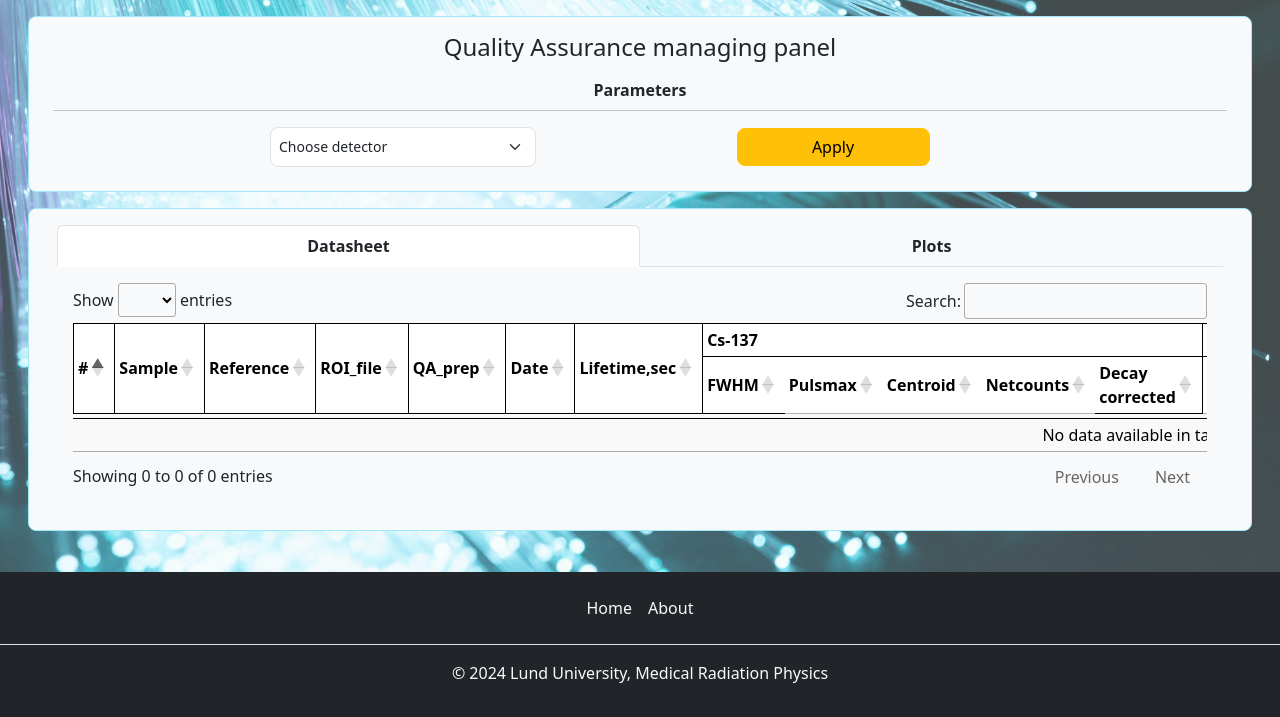
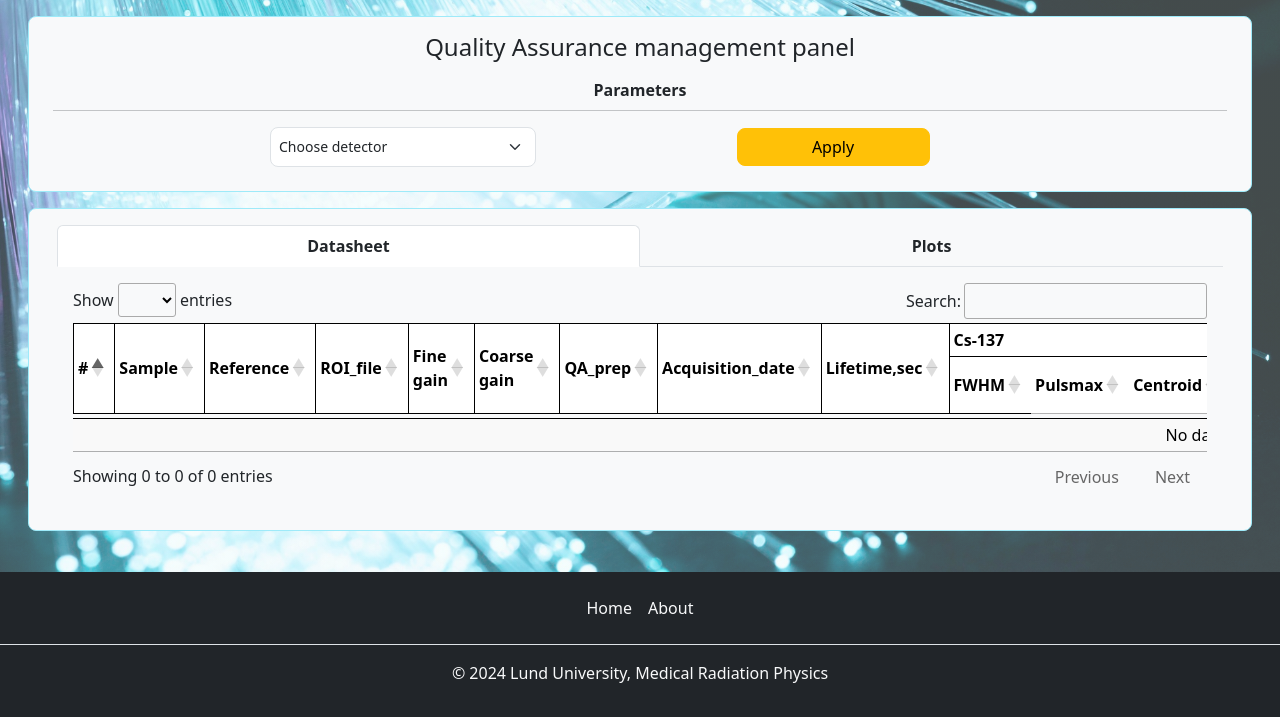
Before and after one commit to ADv0rnik/quantum, a Django app: page / in a window 1280 px wide. Shown: the part 83-800 px from the top of the page. Run offline with Django 5.2, Linux system fonts and the light colour scheme; tables that the repository leaves empty hold one stand-in row (values such as "Sample post"); lists and menus that the app fills with data are empty; parts of the project's set-up code (start-up, migrations or seed data) failed here and were passed over; some libraries are stand-ins or nearby versions.

Commit message:
DEV-0011 Updated UI for datasheet

```diff
--- a/qa/models.py
+++ b/qa/models.py
@@ -79,6 +79,10 @@ class SessionData(models.Model):
     )
     is_reference = models.BooleanField(
         verbose_name=_("Is Reference"),
+        default=False
+    )
+    is_approved = models.BooleanField(
+        verbose_name=_("Approved session"),
         default=False
     )
     created_at = models.DateTimeField(auto_now_add=True)
--- a/qa/templates/dashboard.html
+++ b/qa/templates/dashboard.html
@@ -3,7 +3,7 @@
 {% block content %}
 <div class="container-fluid">
     <div class="title p-3 m-3 text-center bg-light border border-opacity-50 border-info-subtle rounded-3">
-        <h4>Quality Assurance managing panel</h4>
+        <h4>Quality Assurance management panel</h4>
         <div class="flex-container">
             <div class="d-flex flex-column flex-shrink-0">
                 <span class="text-center fw-bold pt-2">Parameters</span>
@@ -68,8 +68,10 @@
                                                 <th class="align-middle border-start border-black" rowspan="2">Sample</th>
                                                 <th class="align-middle border-start border-black" rowspan="2">Reference</th>
                                                 <th class="align-middle border-start border-black" rowspan="2">ROI_file</th>
+                                                <th class="align-middle border-start border-black" rowspan="2">Fine gain</th>
+                                                <th class="align-middle border-start border-black" rowspan="2">Coarse gain</th>
                                                 <th class="align-middle border-start border-black" rowspan="2">QA_prep</th>
-                                                <th class="align-middle border-start border-black" rowspan="2">Date</th>
+                                                <th class="align-middle border-start border-black" rowspan="2">Acquisition_date</th>
                                                 <th class="align-middle border-start border-black" rowspan="2">Lifetime,sec</th>
                                                 <th class="border-end border-start border-black" colspan="5" scope="colgroup">Cs-137</th>
                                                 <th class="border-end border-black" colspan="5" scope="colgroup">Co-60</th>
@@ -85,7 +87,9 @@
                                                 <th class="align-middle" scope="col">Pulsmax</th>
                                                 <th class="align-middle" scope="col">Centroid</th>
                                                 <th class="align-middle" scope="col">Netcounts</th>
-                                                <th class="align-middle border-end border-black" scope="col">Decay corrected</th>
+                                                <th class="align-middle border-end border-black" scope="col">Decay
+                                                    corrected
+                                                </th>
                                                 <th class="align-middle" scope="col">FWHM</th>
                                                 <th class="align-middle" scope="col">Pulsmax</th>
                                                 <th class="align-middle" scope="col">Centroid</th>
@@ -95,15 +99,23 @@
                                             </thead>
                                             <tbody>
                                             {% for session in sessions %}
-                                            <tr>
+                                                {% if session.session.is_approved %}
+                                                    <tr class="table-success">
                                                         <td class="align-middle">{{ session.session.pk }}</td>
                                                         <td class="align-middle">{{ session.session.sample_name }}</td>
                                                         {% if session.session.is_reference %}
-                                                    <td class="align-middle">+</td>
+                                                            <td class="align-middle">
+                                                                <svg xmlns="http://www.w3.org/2000/svg" width="16" height="16" fill="currentColor" class="bi bi-check-circle" viewBox="0 0 16 16">
+                                                                    <path d="M8 15A7 7 0 1 1 8 1a7 7 0 0 1 0 14m0 1A8 8 0 1 0 8 0a8 8 0 0 0 0 16"/>
+                                                                    <path d="m10.97 4.97-.02.022-3.473 4.425-2.093-2.094a.75.75 0 0 0-1.06 1.06L6.97 11.03a.75.75 0 0 0 1.079-.02l3.992-4.99a.75.75 0 0 0-1.071-1.05"/>
+                                                                </svg>
+                                                            </td>
                                                         {% else %}
                                                             <td class="align-middle">-</td>
                                                         {% endif %}
                                                         <td class="align-middle">{{ session.session.roi_file }}</td>
+                                                        <td class="align-middle">{{ session.det.fine_gain }}</td>
+                                                        <td class="align-middle">{{ session.det.coarse_gain }}</td>
                                                         <td class="align-middle">{{ session.session.qa_prep }}</td>
                                                         <td class="align-middle">{{ session.session.measurement_date }}</td>
                                                         <td class="align-middle">{{ session.session.lifetime }}</td>
@@ -115,6 +127,35 @@
                                                         <td class="align-middle">{{ roi.decay_corr }}</td>
                                                         {% endfor %}
                                                     </tr>
+                                                {% else %}
+                                                    <tr class="table-warning">
+                                                        <td class="align-middle">{{ session.session.pk }}</td>
+                                                        <td class="align-middle">{{ session.session.sample_name }}</td>
+                                                        {% if session.session.is_reference %}
+                                                            <td class="align-middle">
+                                                                <svg xmlns="http://www.w3.org/2000/svg" width="16" height="16" fill="currentColor" class="bi bi-check-circle" viewBox="0 0 16 16">
+                                                                    <path d="M8 15A7 7 0 1 1 8 1a7 7 0 0 1 0 14m0 1A8 8 0 1 0 8 0a8 8 0 0 0 0 16"/>
+                                                                    <path d="m10.97 4.97-.02.022-3.473 4.425-2.093-2.094a.75.75 0 0 0-1.06 1.06L6.97 11.03a.75.75 0 0 0 1.079-.02l3.992-4.99a.75.75 0 0 0-1.071-1.05"/>
+                                                                </svg>
+                                                            </td>
+                                                        {% else %}
+                                                            <td class="align-middle">-</td>
+                                                        {% endif %}
+                                                        <td class="align-middle">{{ session.session.roi_file }}</td>
+                                                        <td class="align-middle">{{ session.det.fine_gain }}</td>
+                                                        <td class="align-middle">{{ session.det.coarse_gain }}</td>
+                                                        <td class="align-middle">{{ session.session.qa_prep }}</td>
+                                                        <td class="align-middle">{{ session.session.measurement_date }}</td>
+                                                        <td class="align-middle">{{ session.session.lifetime }}</td>
+                                                        {% for roi in session.rois %}
+                                                            <td class="align-middle">{{ roi.fwhm }}</td>
+                                                            <td class="align-middle">{{ roi.pulsmax }}</td>
+                                                            <td class="align-middle">{{ roi.centroid }}</td>
+                                                            <td class="align-middle">{{ roi.netcounts }}</td>
+                                                            <td class="align-middle">{{ roi.decay_corr }}</td>
+                                                        {% endfor %}
+                                                    </tr>
+                                                {% endif %}
                                             {% endfor %}
                                             </tbody>
                                         </table>
--- a/qa/views.py
+++ b/qa/views.py
@@ -34,6 +34,7 @@ def get_data(request):
                         "decay_corr": decay_corr
                     })
                 sessions.append({
+                    "det": det,
                     "session": session,
                     "rois": rois
                 })
```
Also changed, not shown: qa/migrations/0007_sessiondata_is_approved.py (added). Lines whose indentation alone changed are shown as unchanged.
